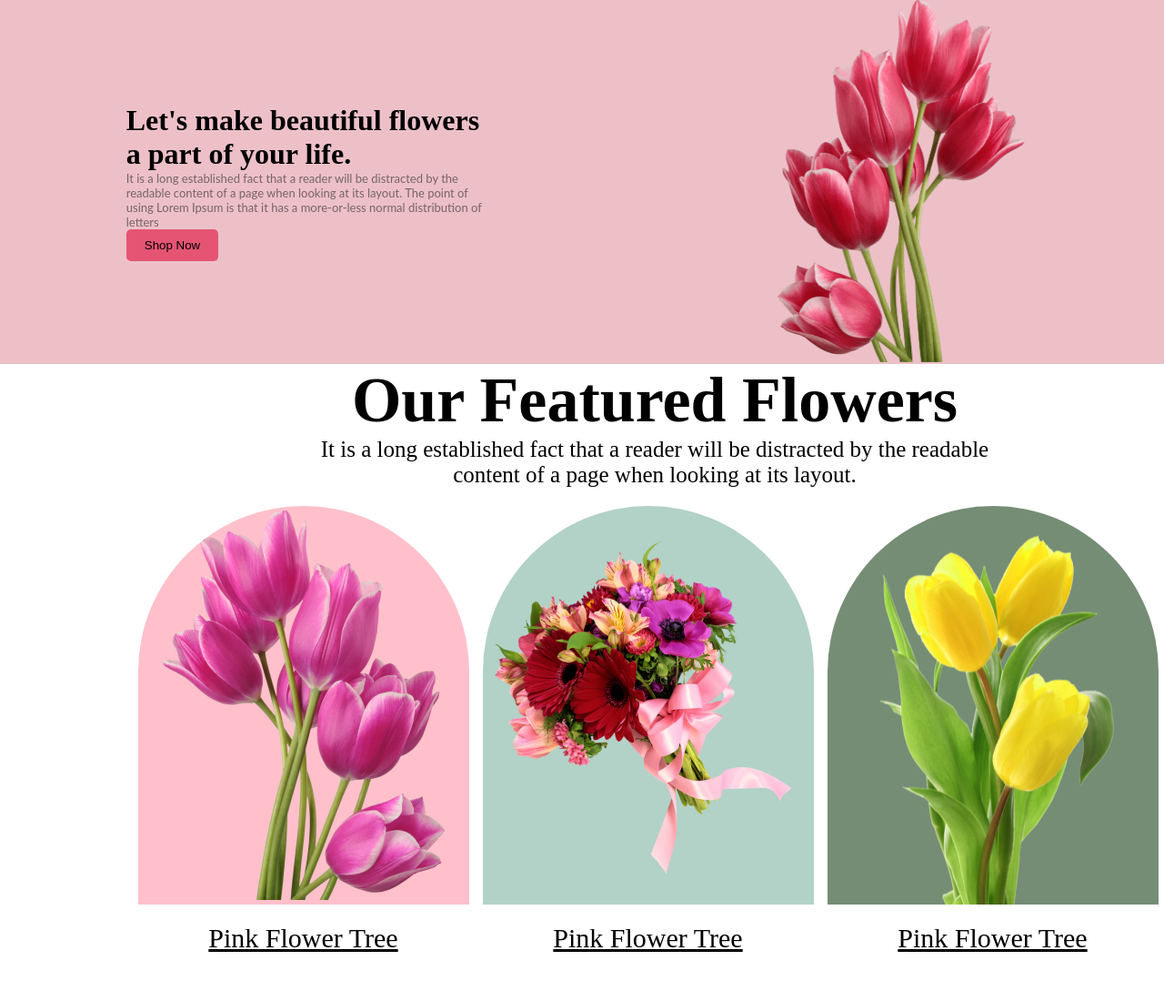
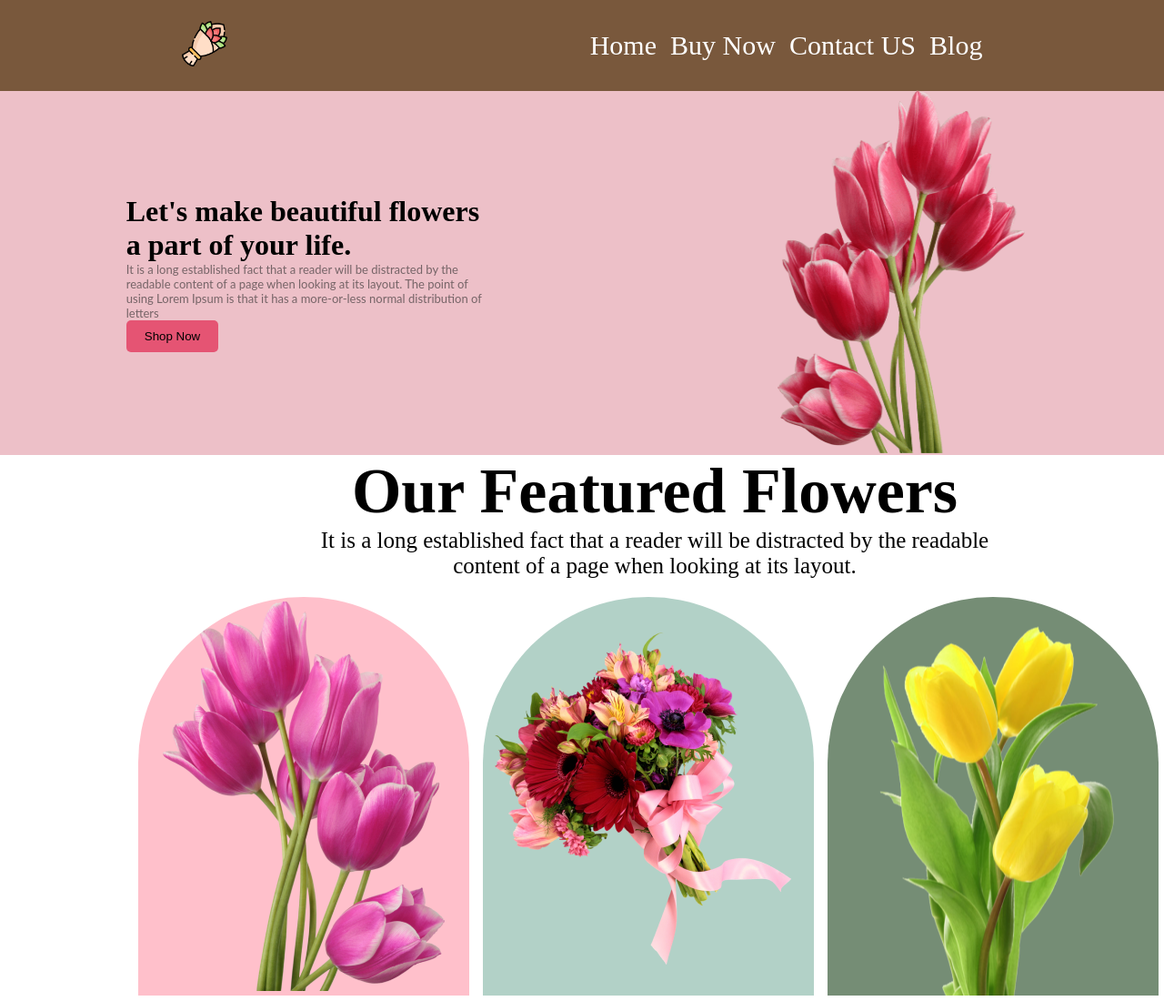
Before and after one commit to akashgh2144/assignment-01, a plain HTML site: page index.html in a window 1280 px wide. Shown: the top 1100 px of the page at 91% size. Drawn offline with Linux system fonts and the light colour scheme.

Commit message:
adder nav

```diff
--- a/index.html
+++ b/index.html
@@ -8,6 +8,20 @@
 </head>
 <body>
     <header>
+        <section>
+            <nav class="menus">
+                <div class="icon">
+                    <img class="icon-img" src="images/Group 58.png" alt="">
+                </div>
+                <div class="menus-list">
+                    <li>Home</li>
+                    <li>Buy Now</li>
+                    <li>Contact US</li>
+                    <li>Blog</li>
+                </div>
+            </nav>
+
+        </section>
         <div class="header-conatiner">
             <div class="header-info">
                 <h1 class="title">Let's make
--- a/styles/blog.css
+++ b/styles/blog.css
@@ -1,8 +1,34 @@
 /* header section start */
+
+
+
 *{
     margin: 0px;
     padding: 0px;
 }
+
+
+.menus {
+    display: flex;
+    background-color: rgb(121, 88, 60);
+    justify-content: space-around;
+    height: 100px;
+    align-items: center;
+}
+
+.icon-img {
+    height: 50px;
+}
+
+.menus-list {
+    list-style: none;
+    display: flex;
+    gap: 15px;
+
+    color: white;
+    font-size: 30px;
+}
+
 .header-conatiner{
     display: flex;
     align-items: center;
```
